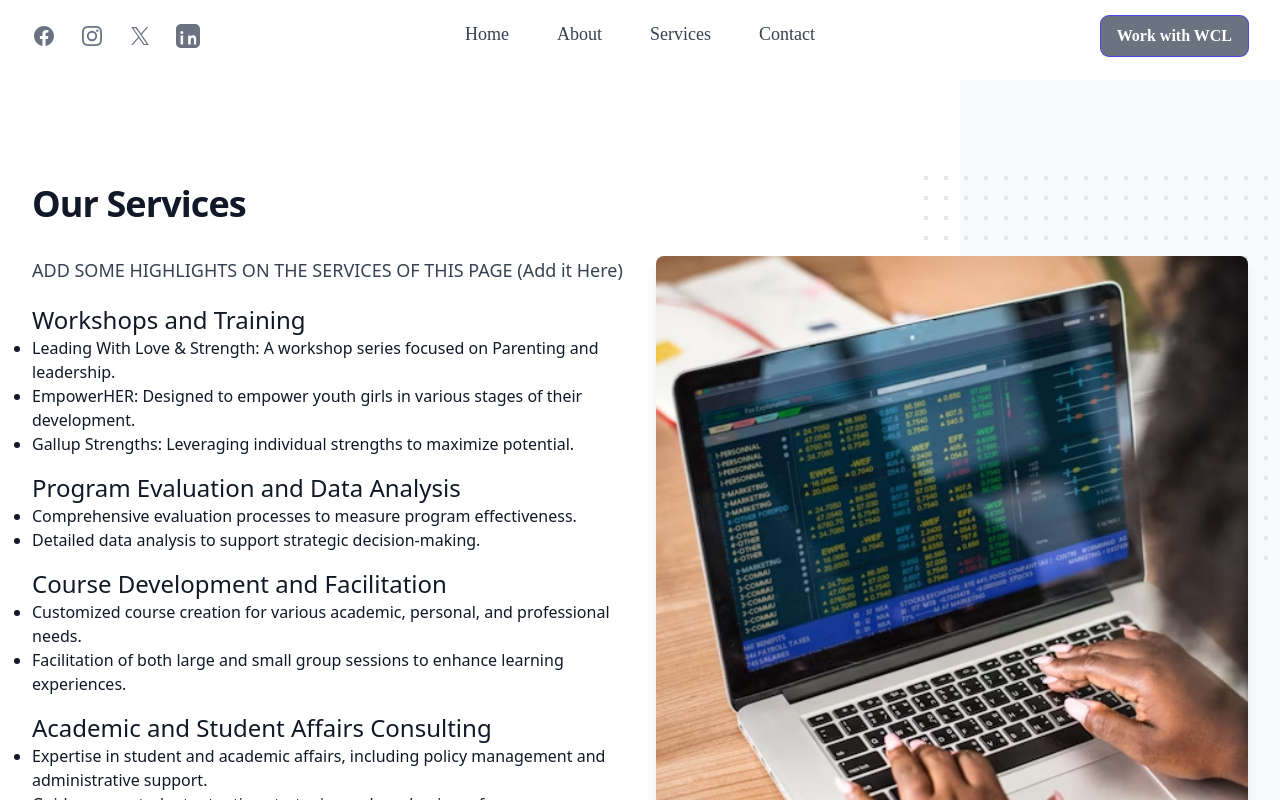
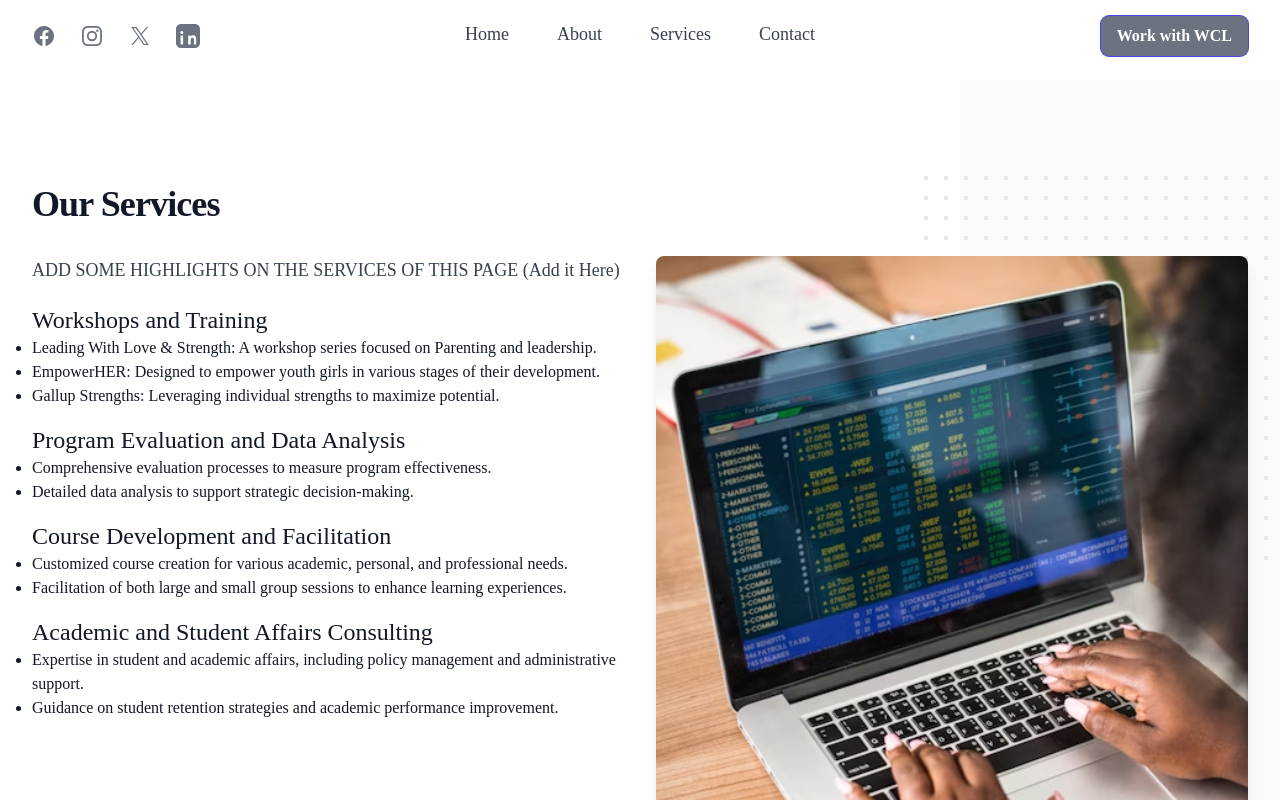
Before and after one commit to ayush1014/WattsCreateLearning-Frontend, a React (Create React App) app: page /services in a window 1280 px wide. Shown: the top 800 px of the page. Built offline with nearby package versions, Linux system fonts and the light colour scheme; the HTML template or start-up script is replaced by a standard one.

Commit message:
added new updates

```diff
--- a/src/components/services.jsx
+++ b/src/components/services.jsx
@@ -283,7 +283,7 @@ export default function Services() {
       alt="Descriptive Alt Text"
       src={Apart}
       className="rounded-lg object-cover object-center shadow-lg"
-      style={{ height: '100%', width: '100%', objectFit: 'cover' }}  // Ensure image covers the full container
+      style={{ height: '100%', width: '100%', objectFit: 'cover' }}
     />
   </div>
 </figure>
--- a/src/index.css
+++ b/src/index.css
@@ -1,3 +1,7 @@
 @tailwind base;
 @tailwind components;
 @tailwind utilities;
+
+body{
+    font-family: Playfair;
+  }
```
Also changed, not shown: src/App.css (line endings or trailing spaces), 2 other files (tests, documents, lock files or other folders).
